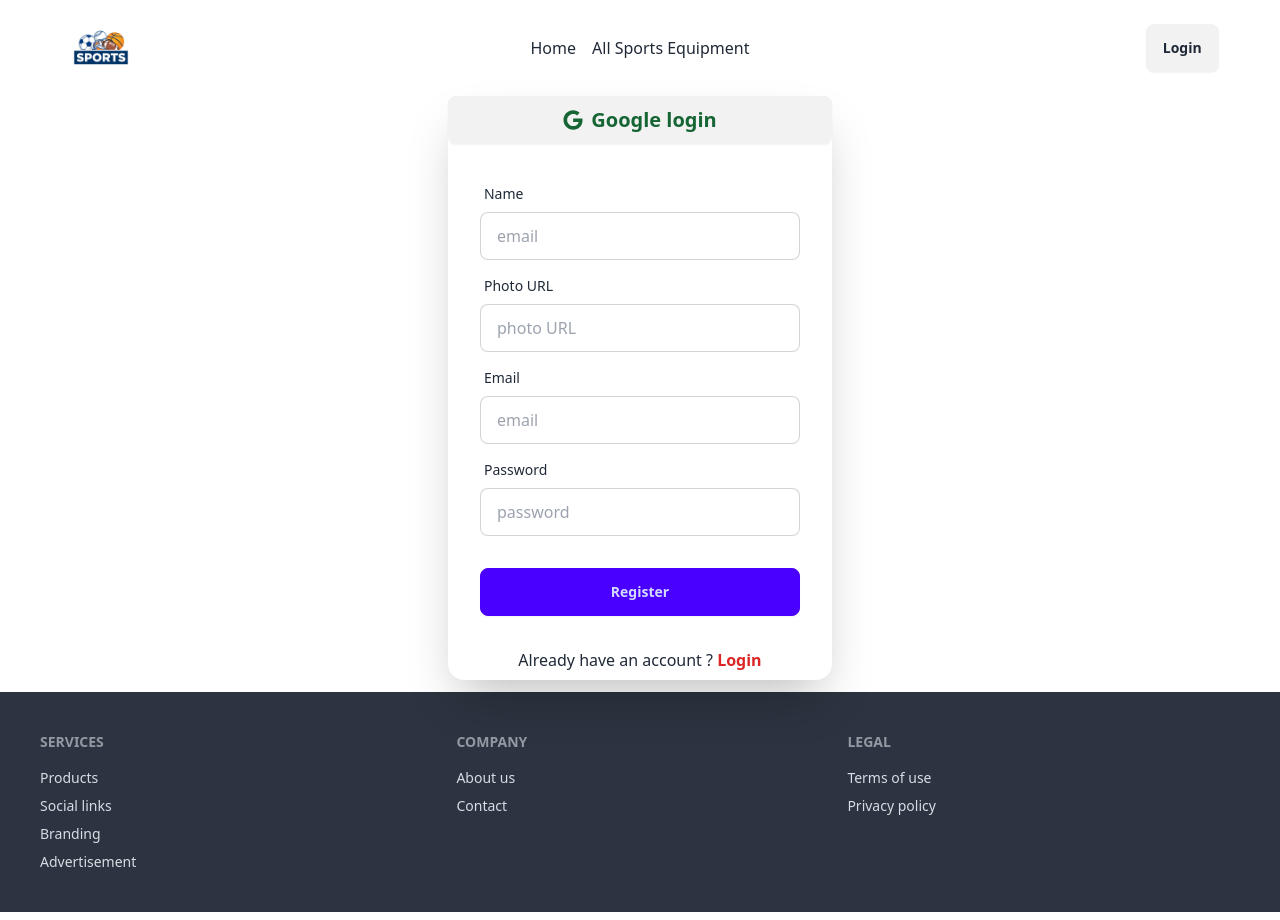
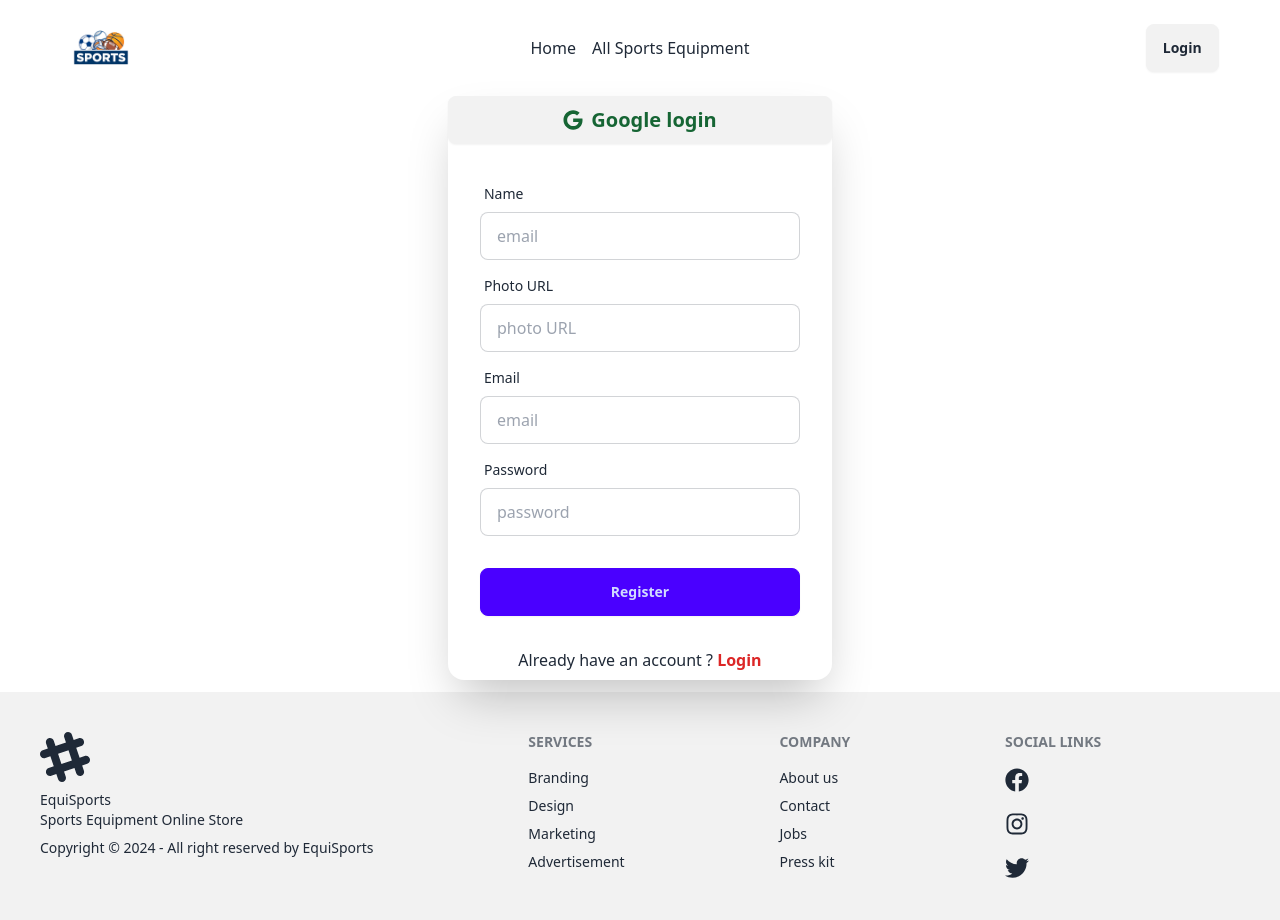
Before and after one commit to Ashimkayal4/Sports-equipment-client-side, a React (Vite) app: page /register in a window 1280 px wide. Built offline with nearby package versions, Linux system fonts and the light colour scheme; no server answers.

Commit message:
added new footer and some others

```diff
--- a/src/Authentication/Register.jsx
+++ b/src/Authentication/Register.jsx
@@ -16,7 +16,7 @@
                 Swal.fire({
                     position: "top-center",
                     icon: "success",
-                    title: "Registration  successfully",
+                    title: "Registration successful",
                     showConfirmButton: false,
                     timer: 1500
                 });
@@ -40,17 +40,36 @@
 
         const valid = /^(?=.*[a-z])(?=.*[A-Z])[A-Za-z\d]{6,}$/;
         if (!valid.test(password)) {
-            console.log("Invalid password");
+            Swal.fire({
+                position: "top-center",
+                icon: "error",
+                title: "Must one uppercase,one lowercase and 6 letter long",
+                showConfirmButton: false,
+                timer: 1500
+            });
             return;
         }
 
         createUser(email, password)
             .then(res => {
-                console.log(res.user)
+                Swal.fire({
+                    position: "top-center",
+                    icon: "success",
+                    title: "Registration successful",
+                    showConfirmButton: false,
+                    timer: 1500
+                });
                 setUser(res.user)
+                navigate(location?.state ? location.state : '/')
             })
             .catch(error => {
-               console.log(error.message)
+                Swal.fire({
+                    position: "top-center",
+                    icon: "error",
+                    title: error.message,
+                    showConfirmButton: false,
+                    timer: 1500
+                });
             })
     }
 
--- a/src/Components/Footer.jsx
+++ b/src/Components/Footer.jsx
@@ -1,23 +1,47 @@
+import { FaFacebook, FaInstagram, FaTwitter } from "react-icons/fa";
 
 const Footer = () => {
     return (
-        <footer className="footer bg-neutral text-neutral-content p-10">
+        <footer className="footer bg-base-200 text-base-content p-10">
+            <aside>
+                <svg
+                    width="50"
+                    height="50"
+                    viewBox="0 0 24 24"
+                    xmlns="http://www.w3.org/2000/svg"
+                    fillRule="evenodd"
+                    clipRule="evenodd"
+                    className="fill-current">
+                    <path
+                        d="M22.672 15.226l-2.432.811.841 2.515c.33 1.019-.209 2.127-1.23 2.456-1.15.325-2.148-.321-2.463-1.226l-.84-2.518-5.013 1.677.84 2.517c.391 1.203-.434 2.542-1.831 2.542-.88 0-1.601-.564-1.86-1.314l-.842-2.516-2.431.809c-1.135.328-2.145-.317-2.463-1.229-.329-1.018.211-2.127 1.231-2.456l2.432-.809-1.621-4.823-2.432.808c-1.355.384-2.558-.59-2.558-1.839 0-.817.509-1.582 1.327-1.846l2.433-.809-.842-2.515c-.33-1.02.211-2.129 1.232-2.458 1.02-.329 2.13.209 2.461 1.229l.842 2.515 5.011-1.677-.839-2.517c-.403-1.238.484-2.553 1.843-2.553.819 0 1.585.509 1.85 1.326l.841 2.517 2.431-.81c1.02-.33 2.131.211 2.461 1.229.332 1.018-.21 2.126-1.23 2.456l-2.433.809 1.622 4.823 2.433-.809c1.242-.401 2.557.484 2.557 1.838 0 .819-.51 1.583-1.328 1.847m-8.992-6.428l-5.01 1.675 1.619 4.828 5.011-1.674-1.62-4.829z"></path>
+                </svg>
+                <p>
+                    EquiSports
+                    <br />
+                    Sports Equipment Online Store
+                </p>
+                <p>Copyright © {new Date().getFullYear()} - All right reserved by  EquiSports</p>
+            </aside>
             <nav>
                 <h6 className="footer-title">Services</h6>
-                <a className="link link-hover">Products</a>
-                <a className="link link-hover">Social links</a>
                 <a className="link link-hover">Branding</a>
+                <a className="link link-hover">Design</a>
+                <a className="link link-hover">Marketing</a>
                 <a className="link link-hover">Advertisement</a>
             </nav>
             <nav>
                 <h6 className="footer-title">Company</h6>
                 <a className="link link-hover">About us</a>
                 <a className="link link-hover">Contact</a>
+                <a className="link link-hover">Jobs</a>
+                <a className="link link-hover">Press kit</a>
             </nav>
             <nav>
-                <h6 className="footer-title">Legal</h6>
-                <a className="link link-hover">Terms of use</a>
-                <a className="link link-hover">Privacy policy</a>
+                <h6 className="footer-title">Social Links</h6>
+                <a className="link link-hover text-2xl mb-3"><FaFacebook></FaFacebook></a>
+                <a className="link link-hover text-2xl mb-3"><FaInstagram></FaInstagram></a>
+                <a className="link link-hover text-2xl"><FaTwitter></FaTwitter></a>
+
             </nav>
         </footer>
     );
--- a/src/Components/MyEquipmentList.jsx
+++ b/src/Components/MyEquipmentList.jsx
@@ -8,7 +8,7 @@
     const email = user.email;
     const data = useLoaderData();
     console.log(data)
-    const userInfo = data.find(info => info.email === email);
+    const userInfo = data.filter(item => item.email === email);
 
     console.log(userInfo)
 
@@ -19,11 +19,11 @@
             <div className="card card-compact bg-base-100 w-96 shadow-xl">
                 <figure>
                     <img
-                        src={userInfo.image}
+                        src={userInfo?.image}
                         alt="Shoes" />
                 </figure>
                 <div className="card-body">
-                    <h2 className="card-title">{ userInfo._id}</h2>
+                    <h2 className="card-title">{ userInfo?._id}</h2>
                     <p>If a dog chews shoes whose shoes does he choose?</p>
                     <div className="card-actions justify-end">
                         <button className="btn btn-primary">Buy Now</button>
--- a/src/Home-component/Slider.jsx
+++ b/src/Home-component/Slider.jsx
@@ -25,7 +25,7 @@
                             <img src={slider3} className="w-full rounded-md" alt="" />
                         </div>
                         <div className="lg:w-1/2 flex flex-col justify-center items-center">
-                            <h1 className="text-2xl">We give you the best product in the world</h1>
+                            <h1 className="text-2xl mb-2">We give you the best products in the world</h1>
                             <h1 className="text-xl mb-10">Get 20% discount</h1>
                             <button className="btn w-60 btn-primary">Purchase our product</button>
                         </div>
@@ -37,7 +37,7 @@
                             <img src={slider1} className="w-full rounded-md" alt="" />
                         </div>
                         <div className="lg:w-1/2 flex flex-col justify-center items-center">
-                            <h1 className="text-2xl">We give you the best product in the world</h1>
+                            <h1 className="text-2xl mb-2">We give you the best products in the world</h1>
                             <h1 className="text-xl mb-10">Get 20% discount</h1>
                             <button className="btn w-60 btn-primary">Purchase our product</button>
                         </div>
@@ -49,7 +49,7 @@
                             <img src={slider2} className="w-full rounded-md" alt="" />
                         </div>
                         <div className=" lg:w-1/2 flex flex-col justify-center items-center">
-                            <h1 className="text-2xl">We give you the best product in the world</h1>
+                            <h1 className="text-2xl mb-2">We give you the best products in the world</h1>
                             <h1 className="text-xl mb-10">Get 20% discount</h1>
                             <button className="btn w-60 btn-primary">Purchase our product</button>
                         </div>
```
